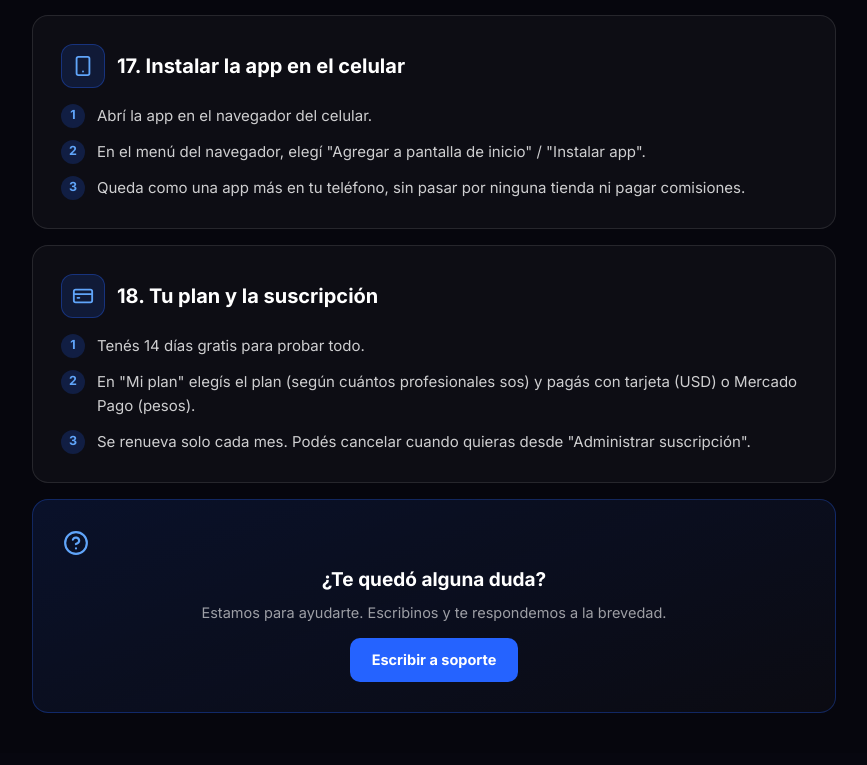
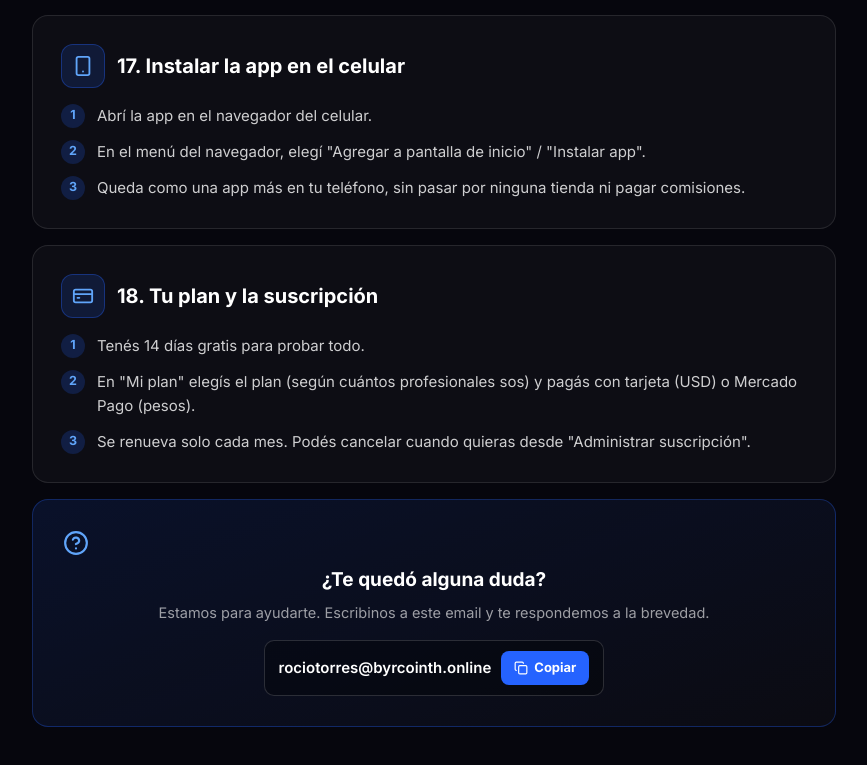
Before and after one commit to rociotorresbyrcointh-cmd/vision-os-2, a Next.js app: page /guia in a window 1280 px wide. Shown: the part 4623-5388 px from the top of the page, without its empty margins (206-1073 px from the left). Built offline with nearby package versions, Linux system fonts and the light colour scheme.

Commit message:
Guia: soporte muestra el email para copiar (sin el cartel de mailto de Windows)

```diff
--- a/app/guia/page.tsx
+++ b/app/guia/page.tsx
@@ -1,10 +1,11 @@
 'use client'
 
+import { useState } from 'react'
 import Link from 'next/link'
 import {
   Rocket, Users, Tag, Calendar, Repeat, Ban, UserRound, FileHeart, Globe, Wallet,
   BarChart3, BellRing, Sparkles, TrendingUp, UserCog, Settings, Smartphone, CreditCard,
-  HelpCircle, Printer, ArrowLeft, Check,
+  HelpCircle, Printer, ArrowLeft, Check, Copy,
 } from 'lucide-react'
 import { SUPPORT_EMAIL } from '@/lib/site'
 
@@ -157,6 +158,10 @@ const SECTIONS: Section[] = [
 ]
 
 export default function GuiaPage() {
+  const [copied, setCopied] = useState(false)
+  const copyEmail = async () => {
+    try { await navigator.clipboard.writeText(SUPPORT_EMAIL); setCopied(true); setTimeout(() => setCopied(false), 1600) } catch { /* */ }
+  }
   return (
     <div style={{ background: '#06060d', color: 'white', minHeight: '100vh' }}>
       {/* Header */}
@@ -227,10 +232,13 @@ export default function GuiaPage() {
         <section style={{ background: 'linear-gradient(160deg, rgba(37,99,255,0.12), rgba(255,255,255,0.025))', border: '1px solid rgba(37,99,255,0.3)', borderRadius: 16, padding: 'clamp(22px, 3vw, 30px)', textAlign: 'center' }}>
           <HelpCircle size={26} color="#60a5fa" style={{ marginBottom: 10 }} />
           <h2 style={{ margin: 0, fontSize: 19, fontWeight: 800 }}>¿Te quedó alguna duda?</h2>
-          <p style={{ color: 'rgba(255,255,255,0.6)', fontSize: 14.5, margin: '8px 0 14px' }}>Estamos para ayudarte. Escribinos y te respondemos a la brevedad.</p>
-          <a href={`mailto:${SUPPORT_EMAIL}?subject=Ayuda%20con%20Vision%20OS`} style={{ display: 'inline-block', background: '#2563FF', color: 'white', textDecoration: 'none', borderRadius: 10, padding: '11px 22px', fontSize: 14.5, fontWeight: 700 }}>
-            Escribir a soporte
-          </a>
+          <p style={{ color: 'rgba(255,255,255,0.6)', fontSize: 14.5, margin: '8px 0 16px' }}>Estamos para ayudarte. Escribinos a este email y te respondemos a la brevedad.</p>
+          <div style={{ display: 'inline-flex', alignItems: 'center', gap: 10, background: 'rgba(0,0,0,0.3)', border: '1px solid rgba(255,255,255,0.15)', borderRadius: 10, padding: '10px 14px', flexWrap: 'wrap', justifyContent: 'center' }}>
+            <span style={{ color: 'white', fontSize: 15, fontWeight: 600, wordBreak: 'break-all' }}>{SUPPORT_EMAIL}</span>
+            <button onClick={copyEmail} style={{ display: 'inline-flex', alignItems: 'center', gap: 6, background: copied ? 'rgba(52,211,153,0.15)' : '#2563FF', border: copied ? '1px solid rgba(52,211,153,0.4)' : 'none', color: copied ? '#34d399' : 'white', borderRadius: 8, padding: '7px 13px', fontSize: 13, fontWeight: 700, cursor: 'pointer' }}>
+              {copied ? <><Check size={14} /> Copiado</> : <><Copy size={14} /> Copiar</>}
+            </button>
+          </div>
         </section>
       </main>
     </div>
```
